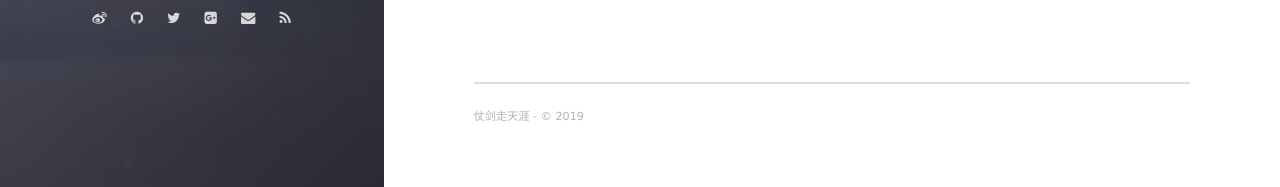
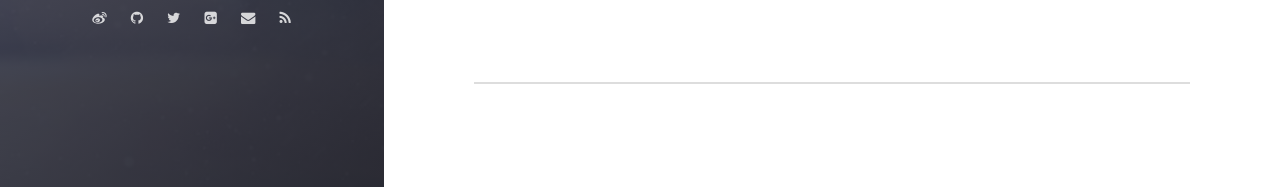
Before and after one commit to oneyian/oneyian.github.com, a Jekyll site: the page built from _posts/2017-12-25-Translation.md, in a window 1280 px wide and 900 px high, scrolled down 1447 px. Shown: the part 710-897 px from the top of the window. Built offline with Jekyll 4.4.1, drawn with Linux system fonts in a browser that asks for light colours; nearby versions of some CDN libraries; comment, search, counter and statistics services are not loaded.

Commit message:
Update footer.html

```diff
--- a/_includes/footer.html
+++ b/_includes/footer.html
@@ -1,5 +1,5 @@
 <section class="footer">
     <footer>
-        <span class="footer__copyright"><p>仗剑走天涯 - &copy; 2019</p></span>
+        <span class="footer__copyright"></span>
     </footer>
 </section>
```
